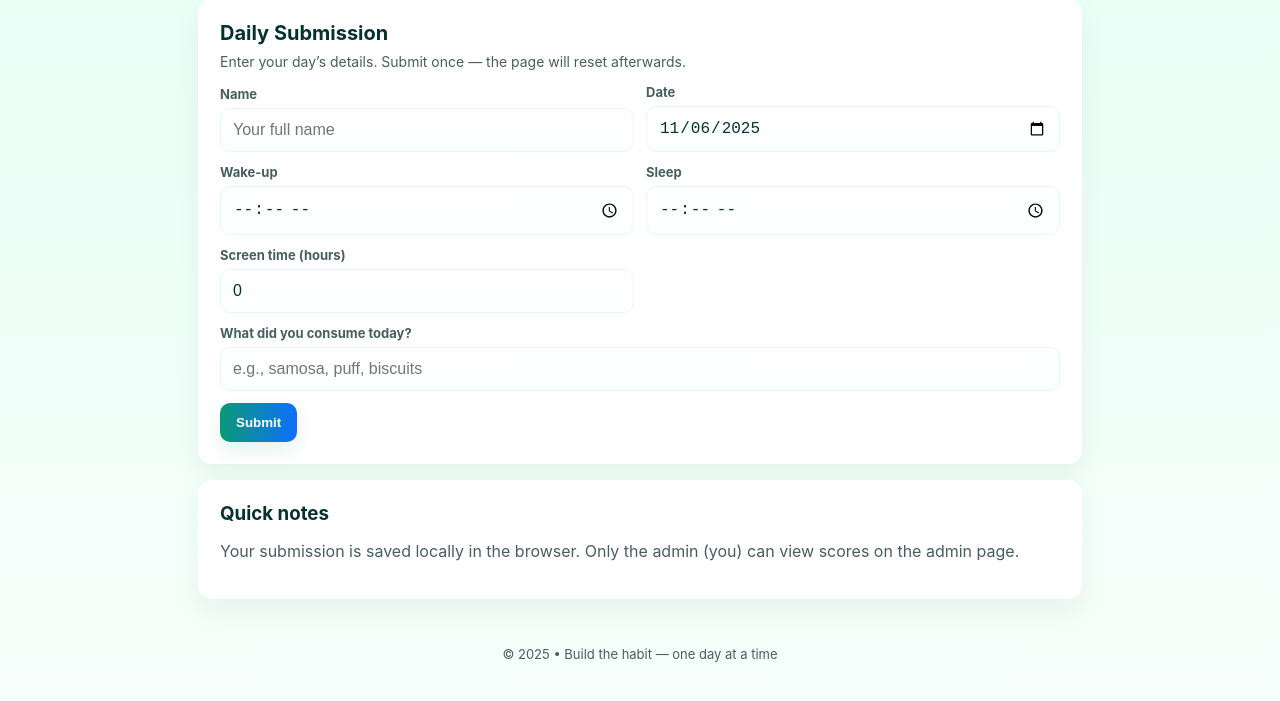
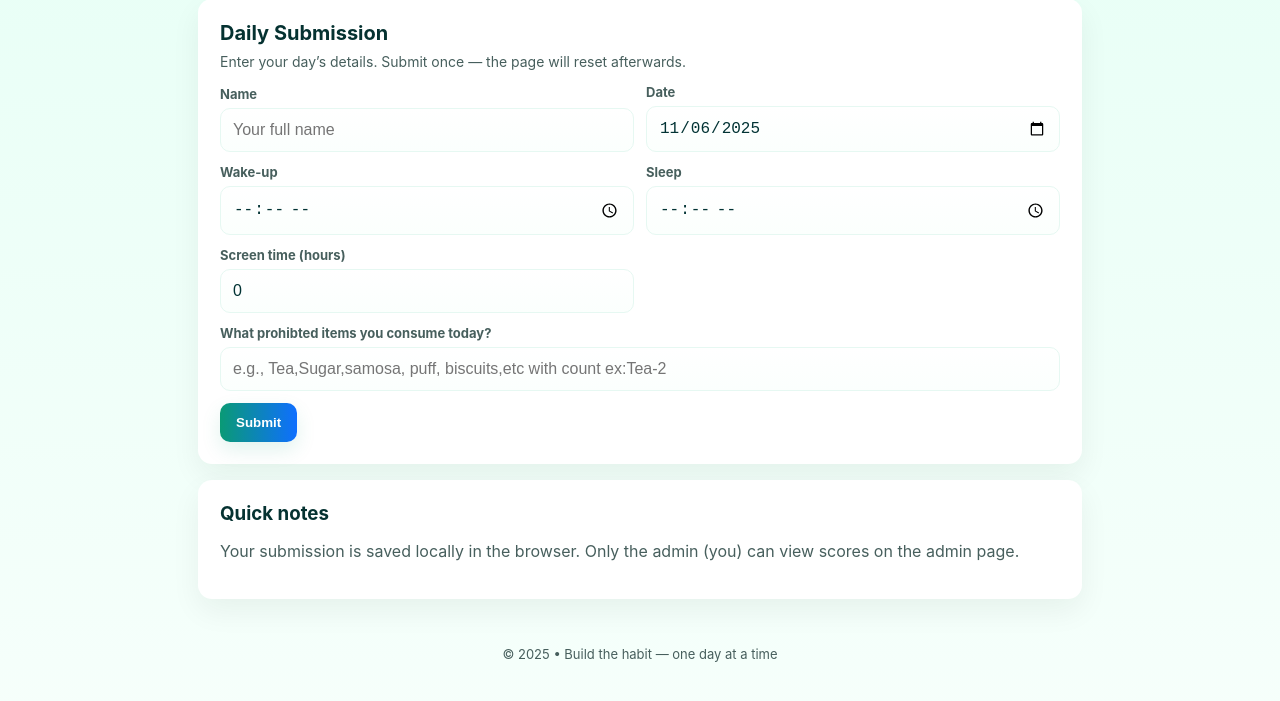
Before and after one commit to pandiselvan-ece/challenge-tracker, a plain HTML site: page index.html in a window 1280 px wide. Shown: the part 107-808 px from the top of the page. Drawn offline with Linux system fonts and the light colour scheme.

Commit message:
Update input fields for consumed items

```diff
--- a/index.html
+++ b/index.html
@@ -49,8 +49,8 @@
         </label>
 
         <label class="field full">
-          <span class="label">What did you consume today?</span>
-          <input id="consumed" type="text" placeholder="e.g., samosa, puff, biscuits" />
+          <span class="label">What prohibted items you consume today?</span>
+          <input id="consumed" type="text" placeholder="e.g., Tea,Sugar,samosa, puff, biscuits,etc with count ex:Tea-2" />
         </label>
 
         <div class="field-actions full">
```
